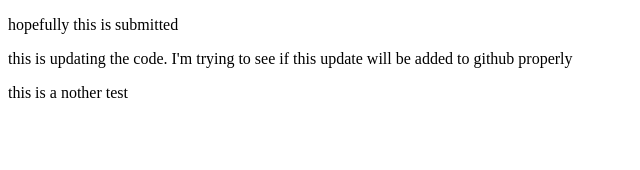
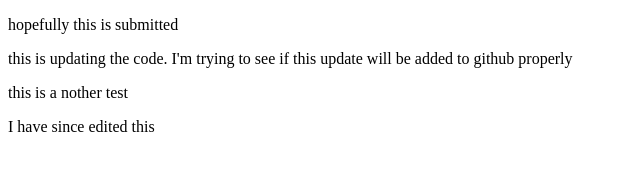
Before and after one commit to kylehornacek/finalProject, a plain HTML site: page TestForEclipseSetUp.html in a window 1280 px wide. Shown: the whole page, without its empty margins (0-640 px from the left). Drawn offline with Linux system fonts and the light colour scheme.

Commit message:
Add files via upload

```diff
--- a/TestForEclipseSetUp.html
+++ b/TestForEclipseSetUp.html
@@ -12,5 +12,7 @@
 <p> this is updating the code. I'm trying to see if this update will be added to github properly</p>
 
 <p> this is a nother test</p>
+
+<p> I have since edited this </p>
 </body>
 </html>
```
